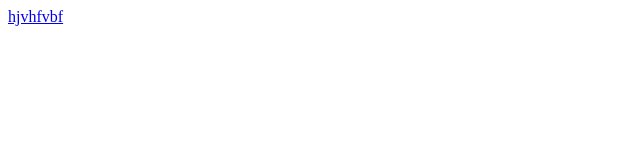
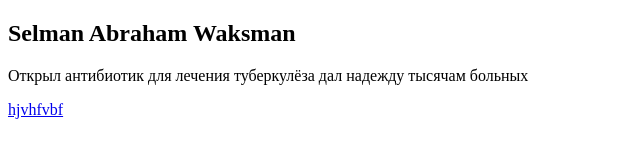
Before and after one commit to Masha1100/TributePage, a plain HTML site: page index.html in a window 1280 px wide. Shown: the whole page, without its empty margins (0-640 px from the left). Drawn offline with Linux system fonts and the light colour scheme.

Commit message:
add style page

```diff
--- a/index.html
+++ b/index.html
@@ -1,21 +1,28 @@
 <!DOCTYPE html>
 <html lang="en">
+
 <head>
   <meta charset="UTF-8">
   <meta name="viewport" content="width=device-width, initial-scale=1.0">
   <meta http-equiv="X-UA-Compatible" content="ie=edge">
   <title>Document</title>
 </head>
+
 <body>
   <div id="main">
-    <div id="title"></div>
+    <div id="title">
+      <h2>Selman Abraham Waksman</h2>
+      <p>Открыл антибиотик для лечения туберкулёза  дал надежду тысячам больных </p>
+    </div>
     <div id="img-div">
       <div id="image"></div>
       <div id="img-caption"></div>
     </div>
     <div id="tribute-info">
-      <a href="https://ru.wikipedia.org/wiki/%D0%92%D0%B0%D0%BA%D1%81%D0%BC%D0%B0%D0%BD,_%D0%97%D0%B5%D0%BB%D1%8C%D0%BC%D0%B0%D0%BD" id="tribute-link" target="_blank">hjvhfvbf</a>
+      <a href="https://ru.wikipedia.org/wiki/%D0%92%D0%B0%D0%BA%D1%81%D0%BC%D0%B0%D0%BD,_%D0%97%D0%B5%D0%BB%D1%8C%D0%BC%D0%B0%D0%BD"
+        id="tribute-link" target="_blank">hjvhfvbf</a>
     </div>
   </div>
 </body>
+
 </html>
```
Also changed, not shown: img/main.css (added).
